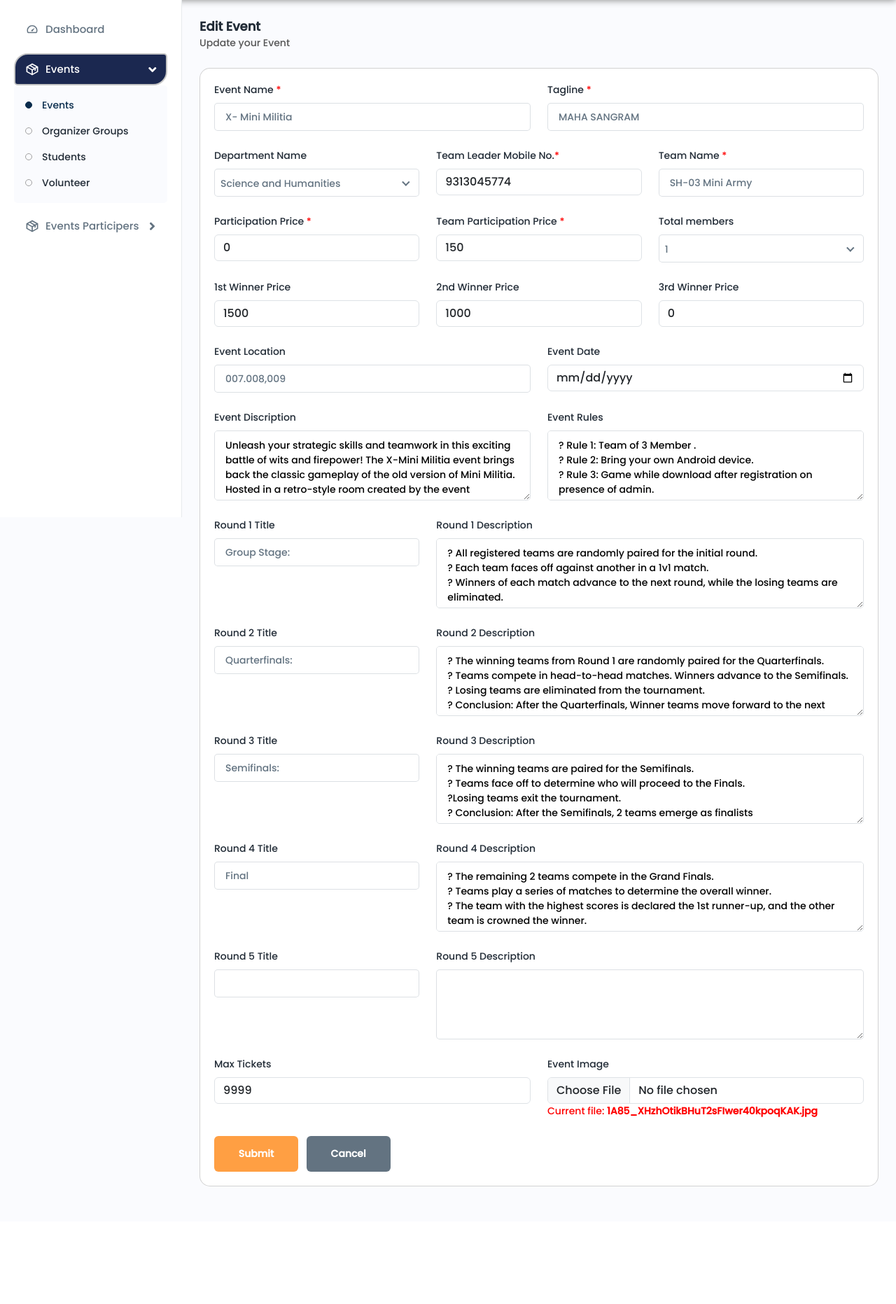
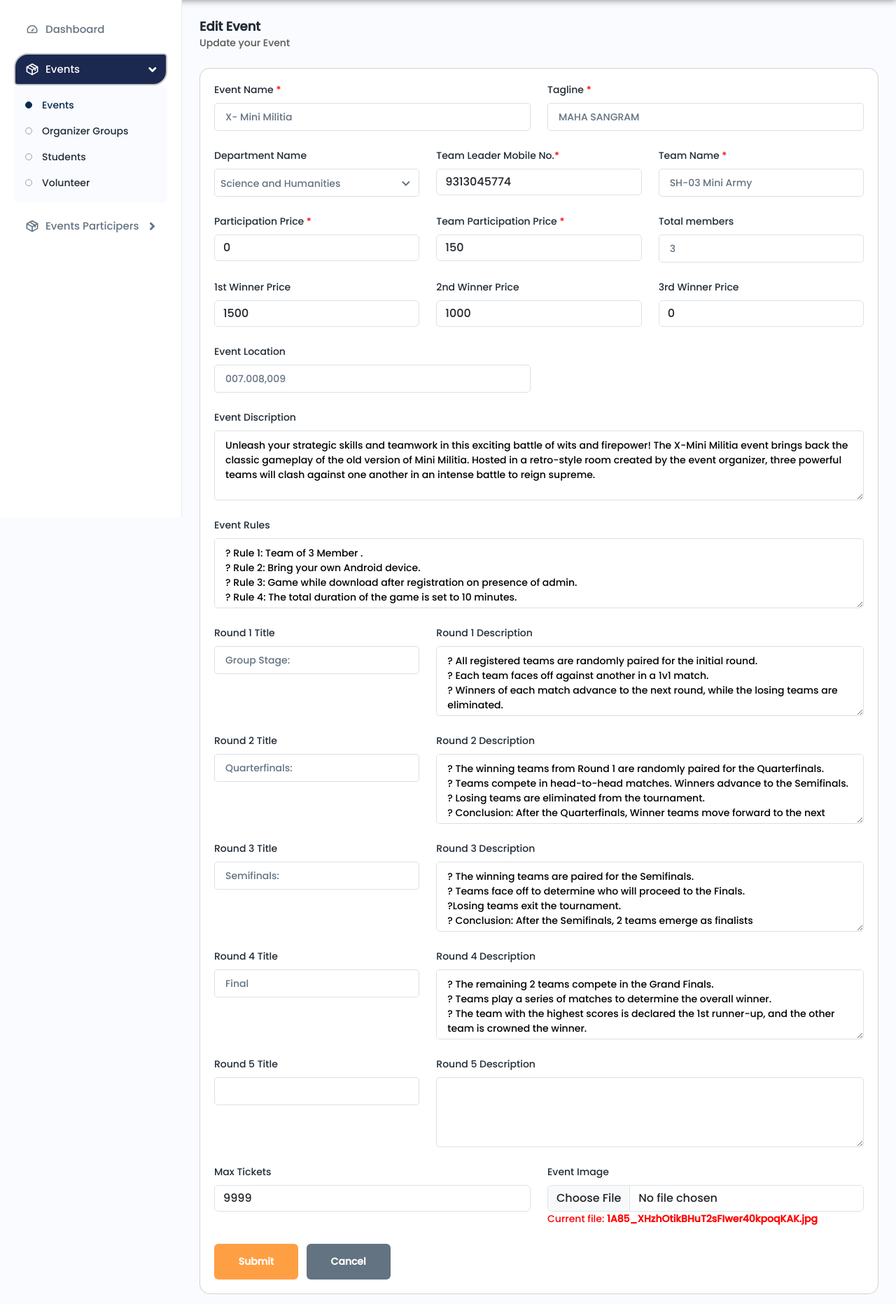
Before and after one commit to patelaryan5636/xenesis2025, a PHP site: page /Admin/editevent.php?id=1 in a window 1280 px wide. Shown: the part 61-1924 px from the top of the page at 70% size. Before the commit the page ends 1756 px from the top, so only its background shows below. Run offline with PHP 8.4, Linux system fonts and the light colour scheme; a user stored in the database is signed in; data comes from the database, SQL or seed files in the repository.

Commit message:
bugs fixed in update event

```diff
--- a/Admin/editevent.php
+++ b/Admin/editevent.php
@@ -295,23 +295,7 @@
                                 <div class="col-lg-4 col-sm-6 col-12">
                                     <div class="form-group">
                                         <label>Total members</label>
-                                        <select class="select" name="e_total_member">
-                                            <option value="1">
-                                                1
-                                            </option>
-                                            <option value="2">
-                                                2
-                                            </option>
-                                            <option value="3">
-                                                3
-                                            </option>
-                                            <option value="4">
-                                                4
-                                            </option>
-                                            <option value="5">
-                                                5
-                                            </option>
-                                        </select>
+                                        <input type="text" name="e_total_member" value="<?php echo $total_members; ?>" readonly>
                                     </div>
                                 </div>
                                 <div class="col-lg-4 col-sm-6 col-12">
@@ -338,19 +322,19 @@
                                         <?php echo "<input type='text' name='e_location' value='$location'>"; ?>
                                     </div>
                                 </div>
-                                <div class="col-lg-6 col-sm-6 col-12">
+                                <!-- <div class="col-lg-6 col-sm-6 col-12">
                                     <div class="form-group">
                                         <label>Event Date</label>
-                                        <?php echo "<input type='date' name='e_date' class='form-control' value='$date'>"; ?>
+                                        <?php //echo "<input type='date' name='e_date' class='form-control' value='$date'>"; ?>
                                     </div>
-                                </div>
-                                <div class="col-lg4 col-sm-6 col-12">
+                                </div> -->
+                                <div class="col-lg-12 col-sm-6 col-12">
                                     <div class="form-group">
                                         <label>Event Discription</label>
                                         <textarea name="e_desc" class="form-control"><?php echo "$event_desc";?></textarea>
                                     </div>
                                 </div>
-                                <div class="col-lg4 col-sm-6 col-12">
+                                <div class="col-lg-12 col-sm-6 col-12">
                                     <div class="form-group">
                                         <label>Event Rules</label>
                                         <textarea name="e_rules" class="form-control"><?php echo "$rules"; ?></textarea>
--- a/Admin/update_event.php
+++ b/Admin/update_event.php
@@ -32,7 +32,6 @@ if(isset($_POST['submit'])){
     $round5_title = mysqli_real_escape_string($conn, $_POST['e_round5_title']);
     $round5_desc = mysqli_real_escape_string($conn, $_POST['e_round5_desc']);
     $max_tickets = mysqli_real_escape_string($conn, $_POST['e_max_ticket']);
-    $date = mysqli_real_escape_string($conn, $_POST['e_date']);
 
     // Upload Handling
     $uploadDir = "uploads/";
@@ -71,7 +70,6 @@ if(isset($_POST['submit'])){
                 `winner_price2`='$winner_prize2',
                 `winner_price3`='$winner_prize3',
                 `location`='$location',
-                `date`='$date',
                 `event_description`='$event_description',
                 `rules`='$rules',
                 `round1_title`='$round1_title',
```
Also changed, not shown: 1 other file.
